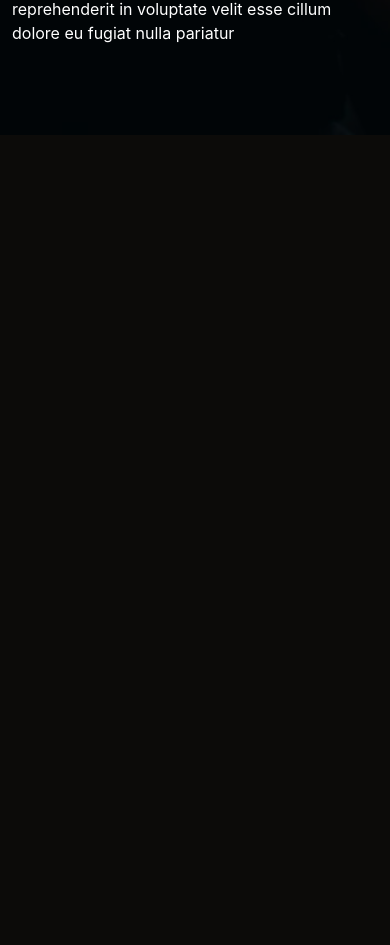
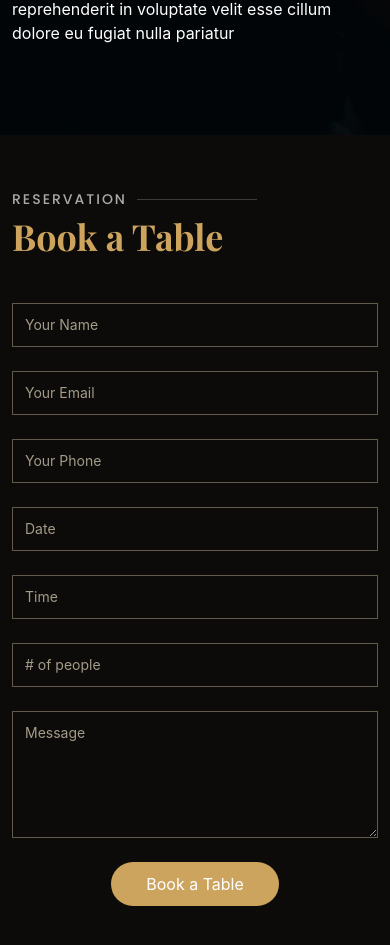
Before and after one commit to SamuelNjenga/restaurant_frontend, a React (Create React App) app: page / in a window 390 px wide. Shown: the part 6096-7041 px from the top of the page. Before the commit the page ends 6231 px from the top, so only its background shows below. Built offline with nearby package versions, Linux system fonts and the light colour scheme; a web font is replaced by a local one.

Commit message:
feat: create reservation directory and add Reservation.js and Reservation.css

```diff
--- a/src/components/pages/Main.js
+++ b/src/components/pages/Main.js
@@ -4,7 +4,9 @@ import About from "./About";
 import WhyUs from "./WhyUs";
 import Menu from "./Menu";
 import Specials from "../specials/Specials";
-import Events from '../events/Events'
+import Events from "../events/Events";
+import Reservation from "../reservation/Reservation";
+
 const Main = () => {
   return (
     <div>
@@ -14,6 +16,7 @@ const Main = () => {
       <Menu />
       <Specials />
       <Events />
+      <Reservation />
     </div>
   );
 };
--- /dev/null
+++ b/src/components/reservation/Reservation.css
@@ -0,0 +1,90 @@
+/*--------------------------------------------------------------
+# Book A Table
+--------------------------------------------------------------*/
+.book-a-table .php-email-form {
+  width: 100%;
+}
+.book-a-table .php-email-form .form-group {
+  padding-bottom: 8px;
+}
+.book-a-table .php-email-form .validate {
+  display: none;
+  color: red;
+  margin: 0 0 15px 0;
+  font-weight: 400;
+  font-size: 13px;
+}
+.book-a-table .php-email-form .error-message {
+  display: none;
+  color: #fff;
+  background: #ed3c0d;
+  text-align: left;
+  padding: 15px;
+  font-weight: 600;
+}
+.book-a-table .php-email-form .error-message br + br {
+  margin-top: 25px;
+}
+.book-a-table .php-email-form .sent-message {
+  display: none;
+  color: #fff;
+  background: #18d26e;
+  text-align: center;
+  padding: 15px;
+  font-weight: 600;
+}
+.book-a-table .php-email-form .loading {
+  display: none;
+  text-align: center;
+  padding: 15px;
+}
+.book-a-table .php-email-form .loading:before {
+  content: "";
+  display: inline-block;
+  border-radius: 50%;
+  width: 24px;
+  height: 24px;
+  margin: 0 10px -6px 0;
+  border: 3px solid #cda45e;
+  border-top-color: #1a1814;
+  -webkit-animation: animate-loading 1s linear infinite;
+  animation: animate-loading 1s linear infinite;
+}
+.book-a-table .php-email-form input,
+.book-a-table .php-email-form textarea {
+  border-radius: 0;
+  box-shadow: none;
+  font-size: 14px;
+  background: #0c0b09;
+  border-color: #625b4b;
+  color: white;
+}
+.book-a-table .php-email-form input::-moz-placeholder,
+.book-a-table .php-email-form textarea::-moz-placeholder {
+  color: #a49b89;
+}
+.book-a-table .php-email-form input::placeholder,
+.book-a-table .php-email-form textarea::placeholder {
+  color: #a49b89;
+}
+.book-a-table .php-email-form input:focus,
+.book-a-table .php-email-form textarea:focus {
+  border-color: #cda45e;
+}
+.book-a-table .php-email-form input {
+  height: 44px;
+}
+.book-a-table .php-email-form textarea {
+  padding: 10px 12px;
+}
+.book-a-table .php-email-form button[type="submit"] {
+  background: #cda45e;
+  border: 0;
+  padding: 10px 35px;
+  color: #fff;
+  transition: 0.4s;
+  border-radius: 50px;
+}
+.book-a-table .php-email-form button[type="submit"]:hover {
+  background: #d3af71;
+}
--- /dev/null
+++ b/src/components/reservation/Reservation.js
@@ -0,0 +1,120 @@
+import React from "react";
+
+import "./Reservation.css";
+
+const Reservation = () => {
+  return (
+    <div>
+      <section id="book-a-table" className="book-a-table">
+        <div className="container" data-aos="fade-up">
+          <div className="section-title">
+            <h2>Reservation</h2>
+            <p>Book a Table</p>
+          </div>
+          <form
+            className="php-email-form"
+            data-aos="fade-up"
+            data-aos-delay="100"
+          >
+            <div className="row">
+              <div className="col-lg-4 col-md-6 form-group">
+                <input
+                  type="text"
+                  name="name"
+                  className="form-control"
+                  id="name"
+                  placeholder="Your Name"
+                  data-rule="minlen:4"
+                  data-msg="Please enter at least 4 chars"
+                />
+                <div className="validate"></div>
+              </div>
+              <div className="col-lg-4 col-md-6 form-group mt-3 mt-md-0">
+                <input
+                  type="email"
+                  className="form-control"
+                  name="email"
+                  id="email"
+                  placeholder="Your Email"
+                  data-rule="email"
+                  data-msg="Please enter a valid email"
+                />
+                <div className="validate"></div>
+              </div>
+              <div className="col-lg-4 col-md-6 form-group mt-3 mt-md-0">
+                <input
+                  type="text"
+                  className="form-control"
+                  name="phone"
+                  id="phone"
+                  placeholder="Your Phone"
+                  data-rule="minlen:4"
+                  data-msg="Please enter at least 4 chars"
+                />
+                <div className="validate"></div>
+              </div>
+              <div className="col-lg-4 col-md-6 form-group mt-3">
+                <input
+                  type="text"
+                  name="date"
+                  className="form-control"
+                  id="date"
+                  placeholder="Date"
+                  data-rule="minlen:4"
+                  data-msg="Please enter at least 4 chars"
+                />
+                <div className="validate"></div>
+              </div>
+              <div className="col-lg-4 col-md-6 form-group mt-3">
+                <input
+                  type="text"
+                  className="form-control"
+                  name="time"
+                  id="time"
+                  placeholder="Time"
+                  data-rule="minlen:4"
+                  data-msg="Please enter at least 4 chars"
+                />
+                <div className="validate"></div>
+              </div>
+              <div className="col-lg-4 col-md-6 form-group mt-3">
+                <input
+                  type="number"
+                  className="form-control"
+                  name="people"
+                  id="people"
+                  placeholder="# of people"
+                  data-rule="minlen:1"
+                  data-msg="Please enter at least 1 chars"
+                />
+                <div className="validate"></div>
+              </div>
+            </div>
+            <div className="form-group mt-3">
+              <textarea
+                className="form-control"
+                name="message"
+                rows="5"
+                placeholder="Message"
+              ></textarea>
+              <div className="validate"></div>
+            </div>
+            <div className="mb-3">
+              <div className="loading">Loading</div>
+              <div className="error-message"></div>
+              <div className="sent-message">
+                Your booking request was sent. We will call back or send an
+                Email to confirm your reservation. Thank you!
+              </div>
+            </div>
+            <div className="text-center">
+              <button type="submit">Book a Table</button>
+            </div>
+          </form>
+        </div>
+      </section>
+    </div>
+  );
+};
+
+export default Reservation;
```
